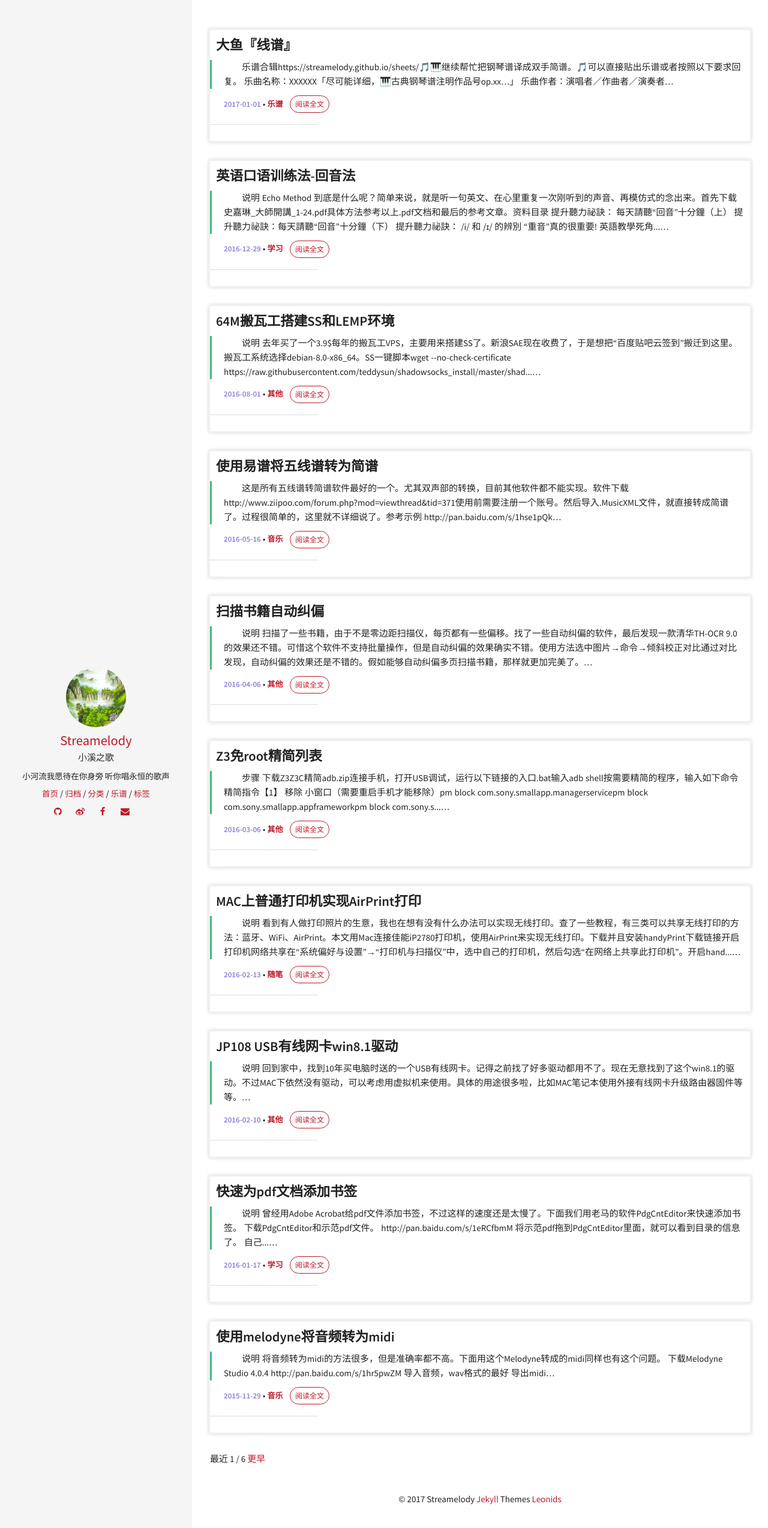
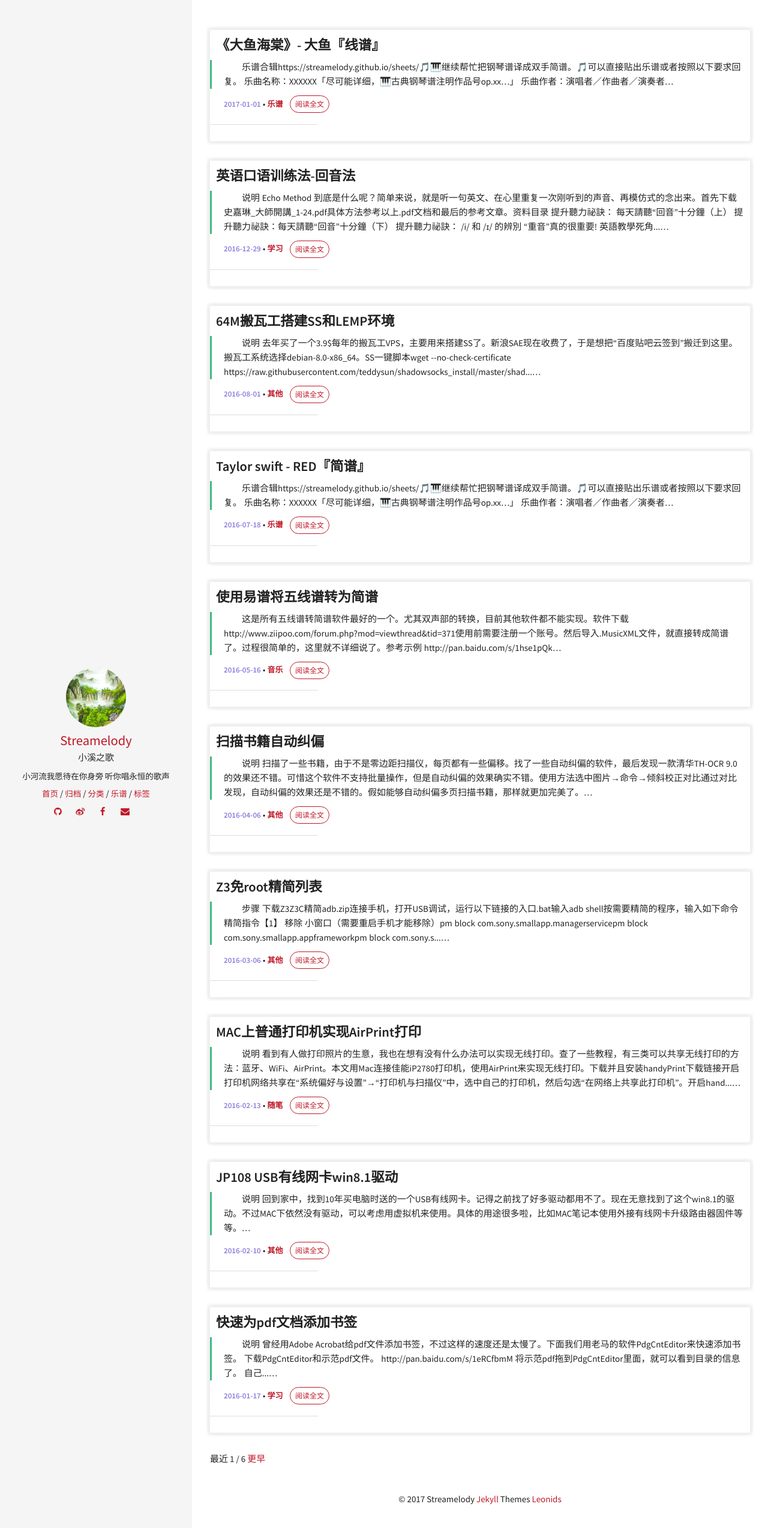
Before and after one commit to yaxauw/streamelody.github.io, a Jekyll site: the page built from index.html, in a window 1280 px wide. Shown: the top 2547 px of the page at 60% size. Built offline with Jekyll 4.4.1, drawn with Linux system fonts in a browser that asks for light colours; the list of posts is cut into pages by our own code.

Commit message:
commitString

```diff
--- /dev/null
+++ b/_posts/2016-07-17-red-numerical.md
@@ -0,0 +1,23 @@
+---
+layout: post
+title: Taylor swift - RED『简谱』
+categories: [乐谱]
+tags: [乐谱集]
+date: 2016-07-17 21:47:10
+comments: true
+---
+
+### 乐谱合辑
+[https://streamelody.github.io/sheets/](https://streamelody.github.io/sheets/)
+
+![大鱼『线谱』01]({{ site.url }}/assets/sheets/red/red_01.png)
+![大鱼『线谱』02]({{ site.url }}/assets/sheets/red/red_02.png)
+
+<audio autoplay="autoplay" controls="controls">
+<source src="http://link.hhtjim.com/163/19292800.mp3" type="audio/mpeg">
+</audio>
+
+🎵🎹继续帮忙把钢琴谱译成双手简谱。
+🎵可以直接贴出乐谱或者按照以下要求回复。
+1. 乐曲名称：XXXXXX「尽可能详细，🎹古典钢琴谱注明作品号op.xx…」
+2. 乐曲作者：演唱者／作曲者／演奏者
--- a/_posts/2017-01-02-big-fish-staff.md
+++ b/_posts/2017-01-02-big-fish-staff.md
@@ -1,6 +1,6 @@
 ---
 layout: post
-title: 大鱼『线谱』
+title: 《大鱼海棠》- 大鱼『线谱』
 categories: [乐谱]
 tags: [乐谱集]
 date: 2017-01-01 13:21:23
```
Also changed, not shown: assets/sheets/red/red_01.png (added), assets/sheets/red/red_02.png (added).
